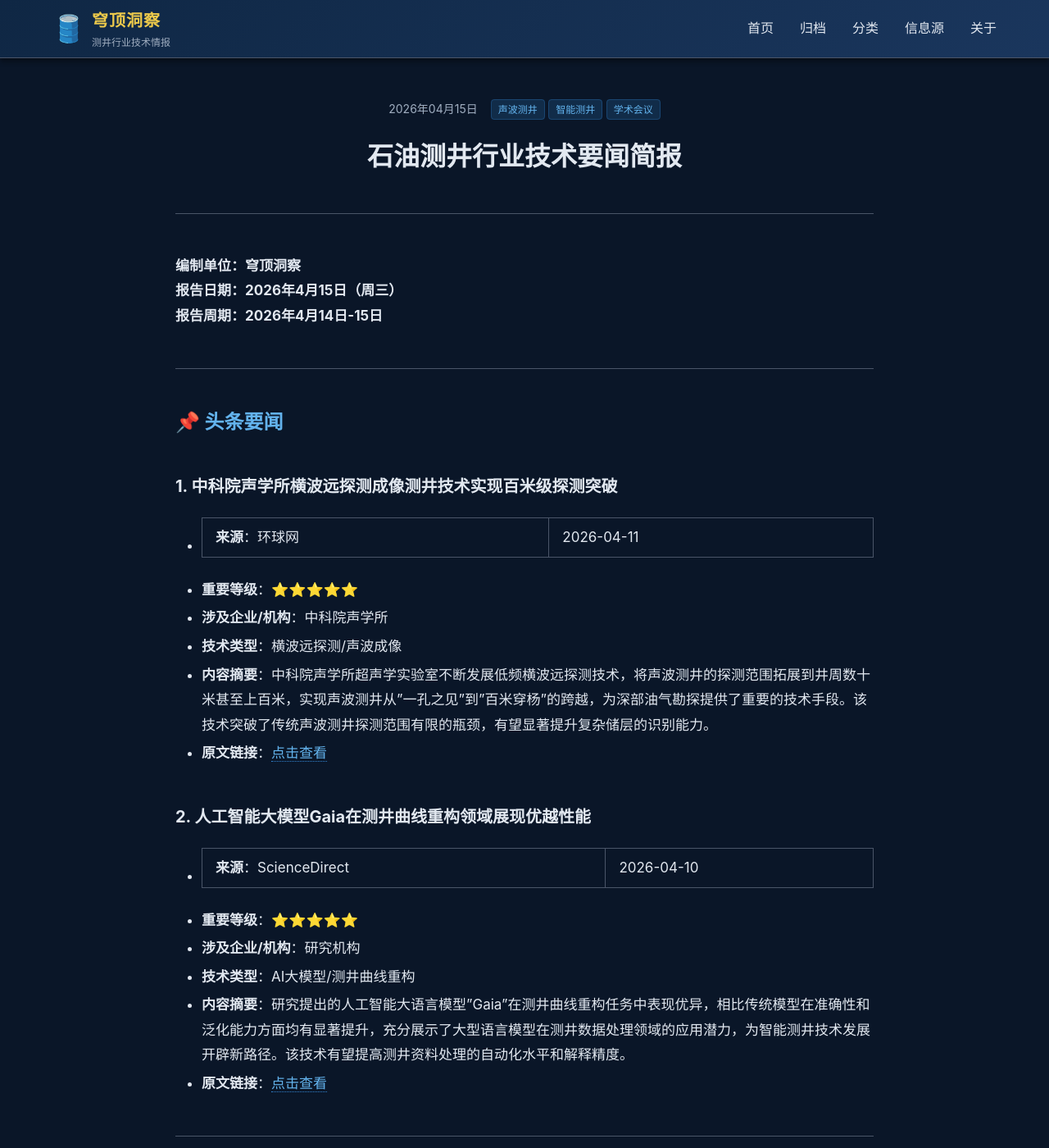
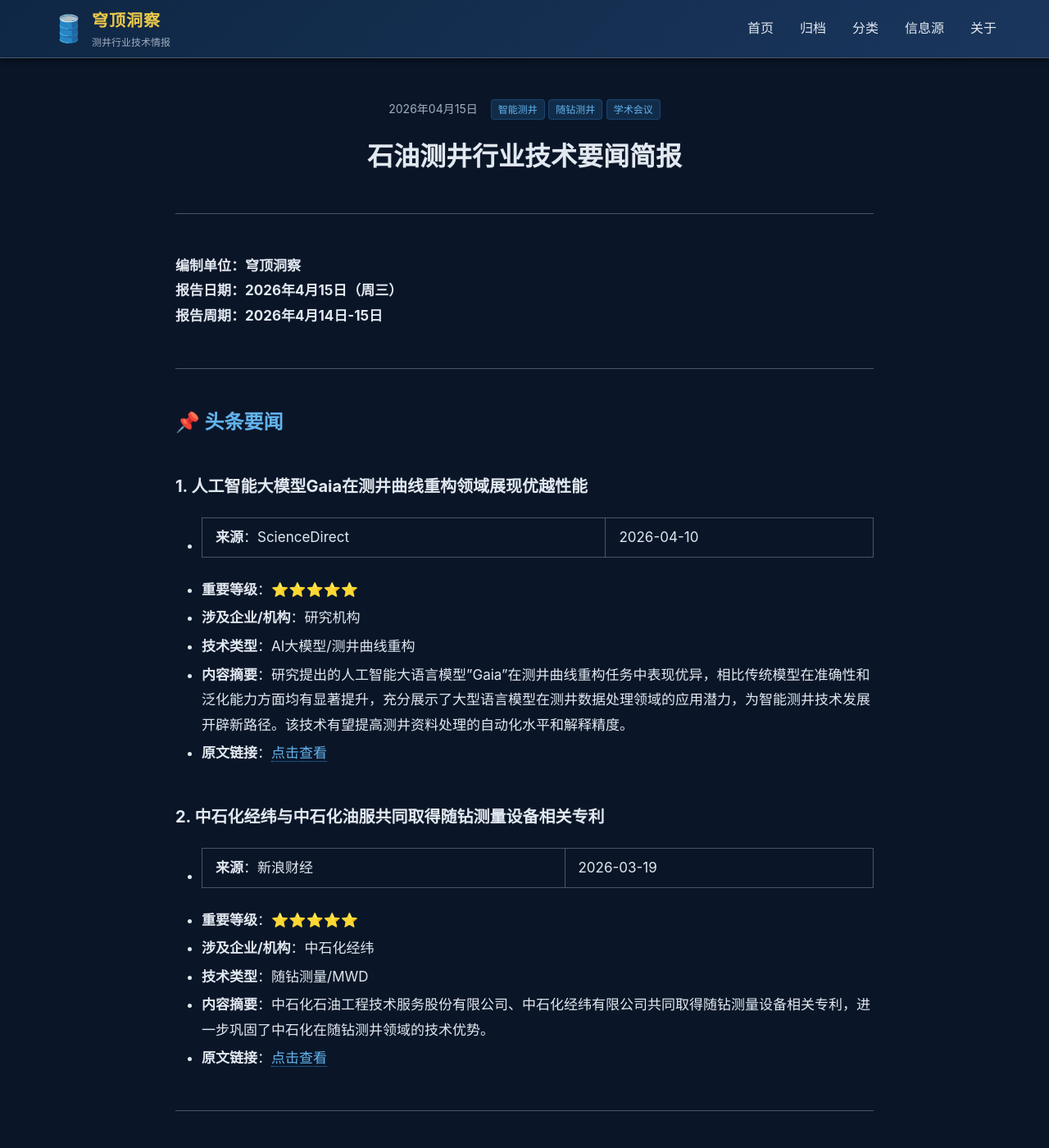
Before and after one commit to harryfhliu/logging, a Jekyll site: the page built from _posts/2026-04-15-logging-news.md, in a window 1280 px wide and 1400 px high. Shown: the whole window at 82% size. Built offline with Jekyll 4.4.1, drawn with Linux system fonts in a browser that asks for light colours; some of the changed text lies outside the part shown.

Commit message:
修正4月15日简报：删除错误日期的新闻，添加日期验证工具

```diff
--- a/_posts/2026-04-15-logging-news.md
+++ b/_posts/2026-04-15-logging-news.md
@@ -2,10 +2,10 @@
 layout: post
 title: "石油测井行业技术要闻简报"
 date: 2026-04-15 09:30:00
-categories: ['声波测井', '智能测井', '学术会议']
-tags: ['中科院声学所', 'AI大模型', 'OTC', 'Gaia']
+categories: ['智能测井', '随钻测井', '学术会议']
+tags: ['AI大模型', '中石化经纬', 'OTC', 'Gaia']
 author: "穹顶洞察"
-excerpt: "本期简报聚焦中科院声学所横波远探测技术实现百米级探测突破、AI大模型Gaia在测井曲线重构领域展现优越性能、OTC 2026即将召开等重要技术动态。"
+excerpt: "本期简报聚焦AI大模型Gaia在测井曲线重构领域展现优越性能、中石化经纬取得随钻测量设备专利、OTC 2026即将召开等重要技术动态。"
 ---
 
 **编制单位：穹顶洞察**
@@ -16,21 +16,21 @@ excerpt: "本期简报聚焦中科院声学所横波远探测技术实现百米
 
 ## 📌 头条要闻
 
-### 1. 中科院声学所横波远探测成像测井技术实现百米级探测突破
-- **来源**：环球网 | 2026-04-11
-- **重要等级**：⭐⭐⭐⭐⭐
-- **涉及企业/机构**：中科院声学所
-- **技术类型**：横波远探测/声波成像
-- **内容摘要**：中科院声学所超声学实验室不断发展低频横波远探测技术，将声波测井的探测范围拓展到井周数十米甚至上百米，实现声波测井从"一孔之见"到"百米穿杨"的跨越，为深部油气勘探提供了重要的技术手段。该技术突破了传统声波测井探测范围有限的瓶颈，有望显著提升复杂储层的识别能力。
-- **原文链接**：[点击查看](https://finance.huanqiu.com/article/4CmOM35M4iP)
-
-### 2. 人工智能大模型Gaia在测井曲线重构领域展现优越性能
+### 1. 人工智能大模型Gaia在测井曲线重构领域展现优越性能
 - **来源**：ScienceDirect | 2026-04-10
 - **重要等级**：⭐⭐⭐⭐⭐
 - **涉及企业/机构**：研究机构
 - **技术类型**：AI大模型/测井曲线重构
 - **内容摘要**：研究提出的人工智能大语言模型"Gaia"在测井曲线重构任务中表现优异，相比传统模型在准确性和泛化能力方面均有显著提升，充分展示了大型语言模型在测井数据处理领域的应用潜力，为智能测井技术发展开辟新路径。该技术有望提高测井资料处理的自动化水平和解释精度。
 - **原文链接**：[点击查看](https://www.sciencedirect.com/science/article/pii/S1876380425606070)
+
+### 2. 中石化经纬与中石化油服共同取得随钻测量设备相关专利
+- **来源**：新浪财经 | 2026-03-19
+- **重要等级**：⭐⭐⭐⭐⭐
+- **涉及企业/机构**：中石化经纬
+- **技术类型**：随钻测量/MWD
+- **内容摘要**：中石化石油工程技术服务股份有限公司、中石化经纬有限公司共同取得随钻测量设备相关专利，进一步巩固了中石化在随钻测井领域的技术优势。
+- **原文链接**：[点击查看](https://finance.sina.com.cn/stock/aigc/zl/2026-03-19/doc-inhrnqzs4221618.shtml)
 
 ---
 
@@ -69,14 +69,15 @@ excerpt: "本期简报聚焦中科院声学所横波远探测技术实现百米
 |:---|:---:|
 | 头条要闻（5级） | 2条 |
 | 重要动态（4级） | 3条 |
-| 本期新增收录 | 15条 |
+| 本期新增收录 | 14条 |
 | 数据去重跳过 | 1条 |
+| 数据修正删除 | 1条 |
 
 ### 技术分类分布
 | 技术类别 | 数量 |
 |:---|:---:|
 | 智能测井 | 2条 |
-| 声波测井 | 1条 |
+| 随钻测井 | 1条 |
 | 学术会议 | 1条 |
 
 ---
```
